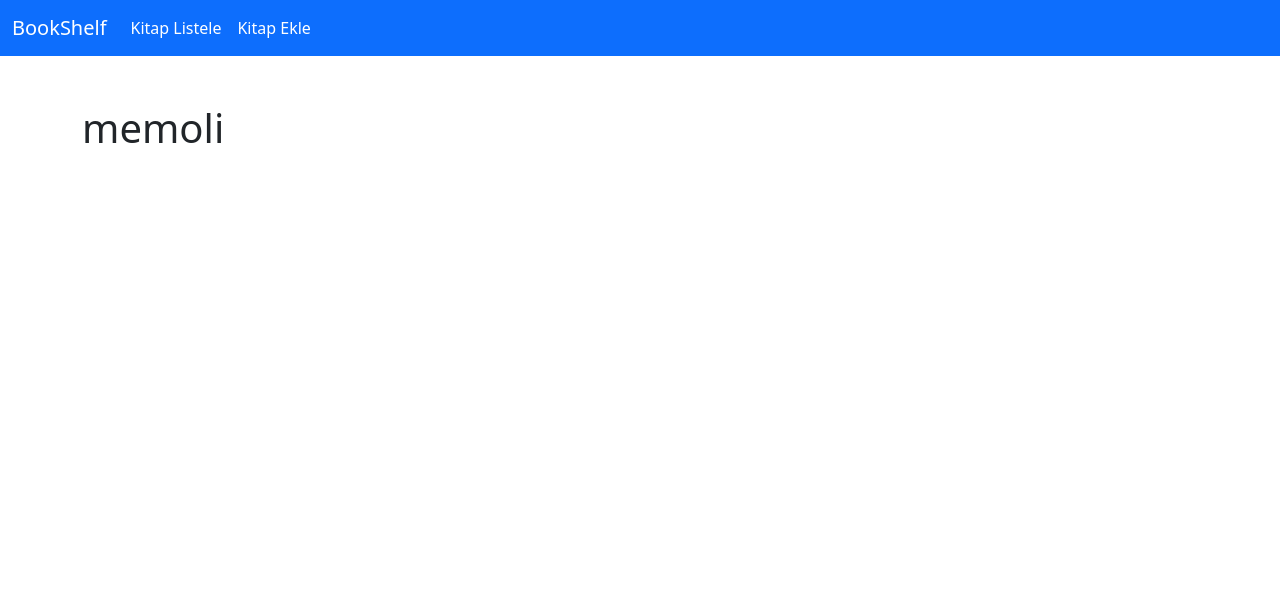
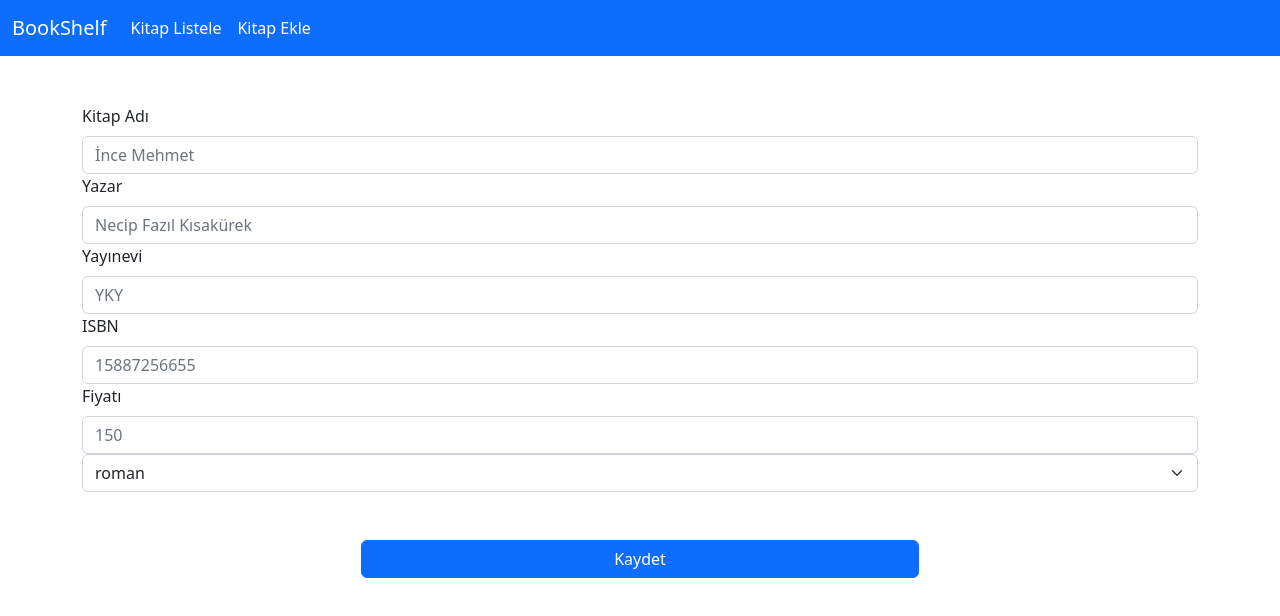
Before and after one commit to 35kartal35/bookself, a React (Create React App) app: page /add-book in a window 1280 px wide. Shown: the top 616 px of the page. Built offline with nearby package versions, Linux system fonts and the light colour scheme; data requests are answered from the project's data file.

Commit message:
add-book

```diff
--- a/db.json
+++ b/db.json
@@ -26,6 +26,26 @@
       "isbn": "65476854165",
       "price": "100",
       "categoryId": "3"
+    },
+    {
+      "id": "1675109557181",
+      "name": "mehmegt özdemir",
+      "aother": "",
+      "publisher": "kelime",
+      "isbn": "158461651",
+      "price": "152",
+      "categoryId": "3",
+      "author": "hüseyin baş"
+    },
+    {
+      "id": "1675109720004",
+      "name": "Kaşağı",
+      "aother": "",
+      "publisher": "iş Bankası",
+      "isbn": "18793247854",
+      "price": "150",
+      "categoryId": "3",
+      "author": "Sueda Özdemir"
     }
   ],
   "categories": [
--- a/src/App.js
+++ b/src/App.js
@@ -7,6 +7,7 @@ import api from "./api/api";
 import urls from "./api/urls";
 import AddBook from "./pages/AddBook";
 import BookDetail from "./pages/BookDetail";
+import Error from "./pages/Error";
 
 function App() {
   const dispatch=useDispatch()
@@ -41,6 +42,7 @@ function App() {
       <Route path="/" element={<HomePage/>}/>
       <Route path="/add-book" element={<AddBook/>}/>
       <Route path="/book-detail/:bookId" element={<BookDetail/>} />
+      <Route path="*" element={<Error/>} />
     </Routes>
     </BrowserRouter>
   );
--- a/src/components/Listbooks.js
+++ b/src/components/Listbooks.js
@@ -40,7 +40,7 @@ const Listbooks=()=>{
 
     return (
         <>
-        <div>
+        <div className="d-flex justify-content-end">
           <Link to={"/add-book"} className="btn btn-primary">Kitap Ekle</Link>
         </div>
         <table className="table table-striped">
--- a/src/pages/AddBook.js
+++ b/src/pages/AddBook.js
@@ -1,15 +1,118 @@
-import React from "react";
+import React, { useState } from "react";
 import Header from "../components/Header";
+import api from "../api/api";
+import urls from "../api/urls";
+import { useSelector, useDispatch } from "react-redux";
+import { useNavigate } from "react-router-dom";
+import actionTypes from "../redux/actions/actionTypes";
+
+const AddBook = () => {
+    const dispatch = useDispatch();
+    const navigate = useNavigate()
+    const { categoriesState } = useSelector(state => state)
+    const [myBook, setMyBook] = useState({
+        id: String(new Date().getTime()),
+        name: "",
+        aother: "",
+        publisher: "",
+        isbn: "",
+        price: "",
+        categoryId: categoriesState.categories[0].id,
+    });
+
+    const handleSubmit = (event) => {
+        event.preventDefault();
+        console.log(myBook);
+        /*validation*/
+        if (myBook.name === "" || myBook.author === "" || myBook.categoryId === "") {
+            alert("Kitap adı, yazarı ve Kategori boş bırakılamaz");
+            return;
+        }
 
 
-const AddBook=()=>{
-    return(
+        /* request*/
+
+        api.post(urls.books, myBook)
+            .then((res) => {
+                dispatch({
+                    type: actionTypes.bookaction.ADD_BOOK,
+                    payload: myBook,
+                });
+                navigate("/")
+            })
+            .catch((err) => {});
+    };
+    return (
         <div>
-            <Header/>
+            <Header />
             <div className="container my-5">
-            <h1>
-                memoli
-            </h1>
+                <form onSubmit={handleSubmit}>
+                    <div className="mb-3">
+                        <label htmlFor="exampleFormControlInput1"
+                            className="form-label">Kitap Adı</label>
+                        <input type="text"
+                            className="form-control"
+                            id="exampleFormControlInput1"
+                            placeholder="İnce Mehmet"
+                            value={myBook.name}
+                            onChange={(event) => setMyBook({ ...myBook, name: event.target.value })} />
+
+                        <label htmlFor="exampleFormControlInput1"
+                            className="form-label">Yazar</label>
+                        <input type="text"
+                            className="form-control"
+                            id="exampleFormControlInput1"
+                            placeholder="Necip Fazıl Kısakürek"
+                            value={myBook.author}
+                            onChange={(event) => setMyBook({ ...myBook, author: event.target.value })} />
+
+                        <label htmlFor="exampleFormControlInput1"
+                            className="form-label">Yayınevi</label>
+                        <input type="text"
+                            className="form-control"
+                            id="exampleFormControlInput1"
+                            placeholder="YKY"
+                            value={myBook.publisher}
+                            onChange={(event) => setMyBook({ ...myBook, publisher: event.target.value })} />
+
+                        <label htmlFor="exampleFormControlInput1"
+                            className="form-label">ISBN</label>
+                        <input type="number"
+                            className="form-control"
+                            id="exampleFormControlInput1"
+                            placeholder="15887256655"
+                            value={myBook.isbn}
+                            onChange={(event) => setMyBook({ ...myBook, isbn: event.target.value })} />
+
+                        <label htmlFor="exampleFormControlInput1"
+                            className="form-label">Fiyatı</label>
+                        <input type="number"
+                            className="form-control"
+                            id="exampleFormControlInput1"
+                            placeholder="150"
+                            value={myBook.price}
+                            onChange={(event) => setMyBook({ ...myBook, price: event.target.value })} />
+
+                        <select className="form-select"
+                            defaultValue={categoriesState.categories[0].id}
+                            value={myBook.categoryId}
+                            onChange={(event) =>
+                                setMyBook({ ...myBook, categoryId: event.target.value })}>
+                            {
+                                categoriesState.categories.map(item => (
+                                    <option value={item.id}>{item.name}</option>
+                                ))
+                            }
+                        </select>
+
+                    </div>
+                    <div className="d-flex justify-content-center my-5">
+                        <button className="btn btn-primary w-50" type="submit">
+                            Kaydet
+                        </button>
+
+                    </div>
+                </form>
             </div>
         </div>
     )
--- a/src/pages/BookDetail.js
+++ b/src/pages/BookDetail.js
@@ -37,7 +37,7 @@ const BookDetail=()=>{
             <h1>Yayınevi: {myBook.publisher}</h1>
             <h1>ISBN: {myBook.isbn}</h1>
             <h1>Kategori: {bookCategory.name}</h1>
-            <Link to={"/"}>Geri</Link>
+            <Link className="btn btn-secondary" to={"/"}>Geri</Link>
             </div>
         </div>
     );
--- /dev/null
+++ b/src/pages/Error.js
@@ -0,0 +1,11 @@
+import React from "react";
+import error from "../assets/style/404.png"
+const Error=()=>{
+    return(
+        <div style={{ widht: "100%",height: "100vh", display: "flex", justifyContent: "center", alignItem: "center"}}>
+            <img src={error} />
+        </div>
+    )
+}
+
+export default Error;
--- a/src/redux/actions/actionTypes.js
+++ b/src/redux/actions/actionTypes.js
@@ -5,7 +5,8 @@ const actionTypes={
         GET_BOOKS_FAİL:"GET_BOOKS_FAİL",
         DELETE_BOOK_START:"DELETE_BOOK_START",
         DELETE_BOOK_SUCCESS:"DELETE_BOOK_SUCCESS",
-        DELETE_BOOK_FAİL:"DELETE_BOOK_FAİL"
+        DELETE_BOOK_FAİL:"DELETE_BOOK_FAİL",
+        ADD_BOOK:"ADD_BOOK"
 
     },
 
--- a/src/redux/reducers/booksReducer.js
+++ b/src/redux/reducers/booksReducer.js
@@ -54,6 +54,12 @@ const booksReducer=(state=initialState,action)=>{
                     fail:true,
                     error:action.payload
                 }
+
+                case actionTypes.bookaction.ADD_BOOK:
+                    return{
+                        ...state,
+                        books:[...state.books,action.payload]
+                    }
         default:
             return state
     }
```
Also changed, not shown: src/assets/style/404.png (added).
